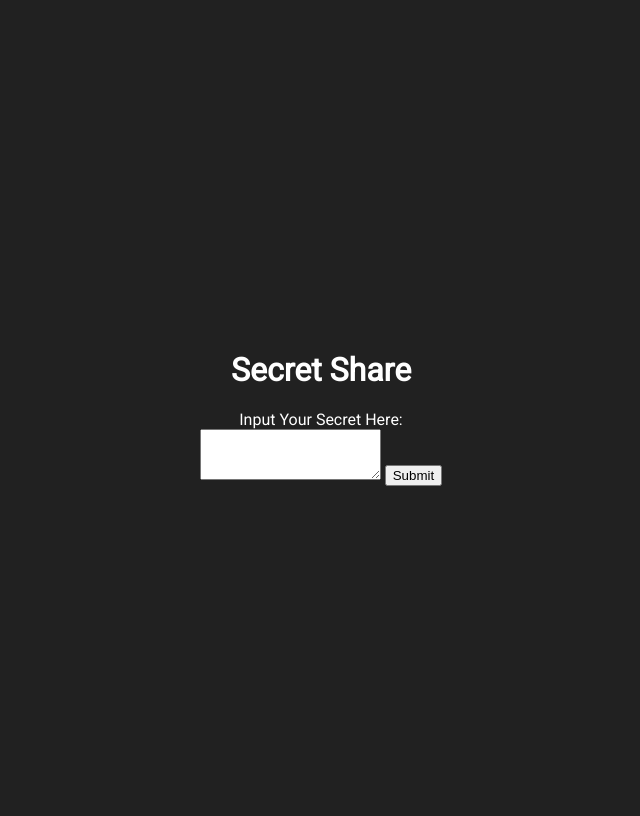
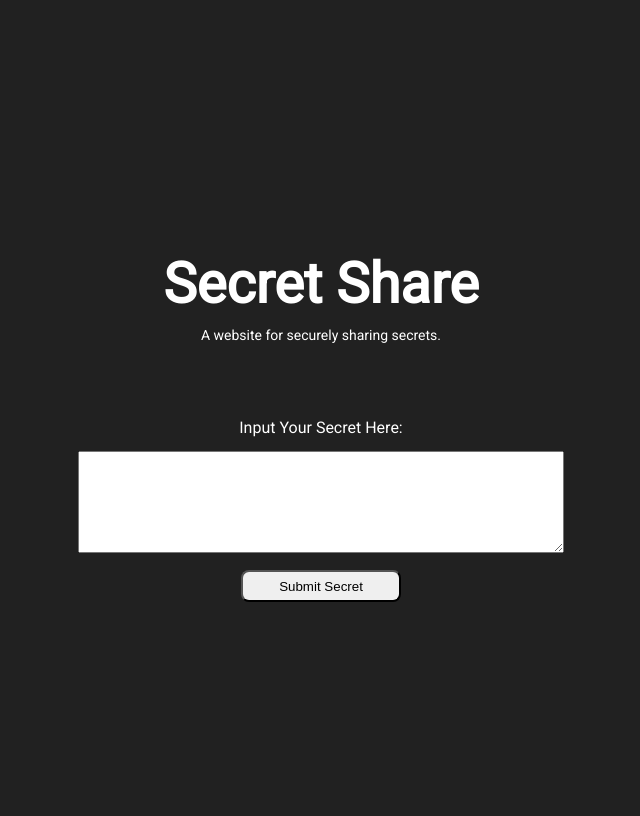
Before and after one commit to owencmiller/secret_share, a Flask app: page / in a window 1280 px wide. Shown: the whole page, without its empty margins (319-959 px from the left). Run offline with Flask 2, Linux system fonts and the light colour scheme.

Commit message:
makes it look better

```diff
--- a/app.py
+++ b/app.py
@@ -41,4 +41,4 @@ def receiving(key):
 
 
 if __name__ == '__main__':
-    app.run("0.0.0.0", port="8080")
+    app.run()
--- a/static/styles/styles.css
+++ b/static/styles/styles.css
@@ -11,14 +11,28 @@ body {
 }
 
 h1 {
+    font-size: 7vh;
+    margin-bottom: 10px;
+}
 
+#slogan{
+    font-size: 1.75vh;
+    margin-bottom: 7vh;
+    margin-top: 0;
 }
 
 a {
     color: cyan;
-
 }
 
-p {
+input {
+    width: 20vh;
+    height: 4vh;
+    border-radius: 8px;
+}
 
+textarea {
+    margin: 1em 0;
+    width: 60vh;
+    height: 12vh;
 }
--- a/templates/index.html
+++ b/templates/index.html
@@ -14,17 +14,20 @@
         <p>{{ error }}</p>
     {% else %}
         {% if secret %}
-            <p>Your secret is: {{ secret }}</p>
+            <p>Your secret is<br />: {{ secret }}</p>
         {% else %}
+            <p id="slogan">A website for securely sharing secrets.</p>
             {% if link %}
                 <p>The link to your secret is : <br /><a href={{ link }}>{{ link }}</a></p>
             {% else %}
+                <br/>
                 <form action="/sharesecret" method="post">
                   <div class="form-group">
                     <label for="exampleFormControlTextarea1">Input Your Secret Here:</label>
                       <br />
                     <textarea class="form-control" id="exampleFormControlTextarea1" rows="3" name="secret"></textarea>
-                    <input type="submit">
+                      <br />
+                    <input type="submit" value="Submit Secret">
                   </div>
                 </form>
             {% endif %}
```
